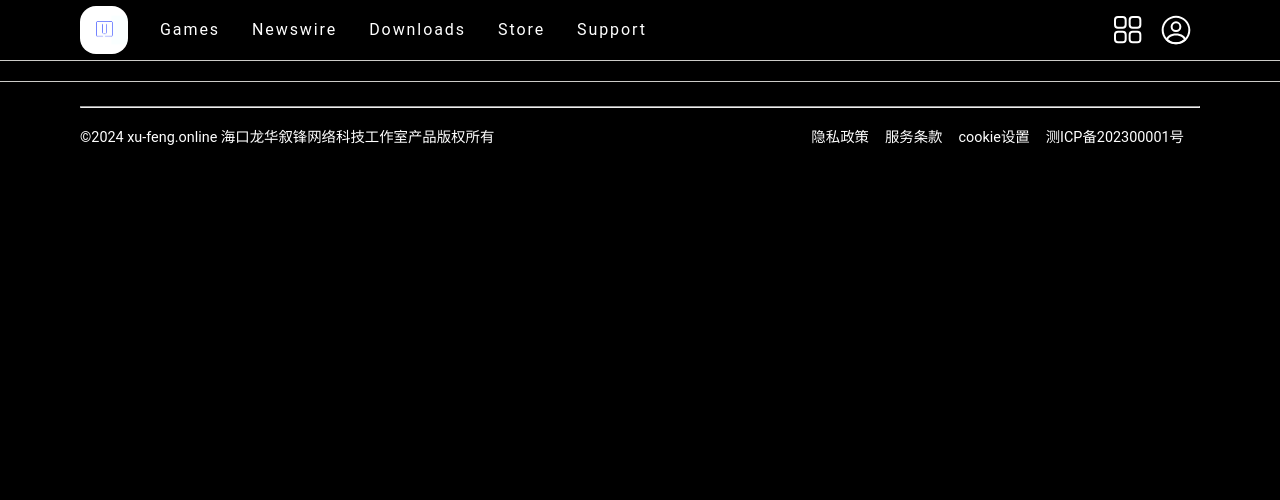
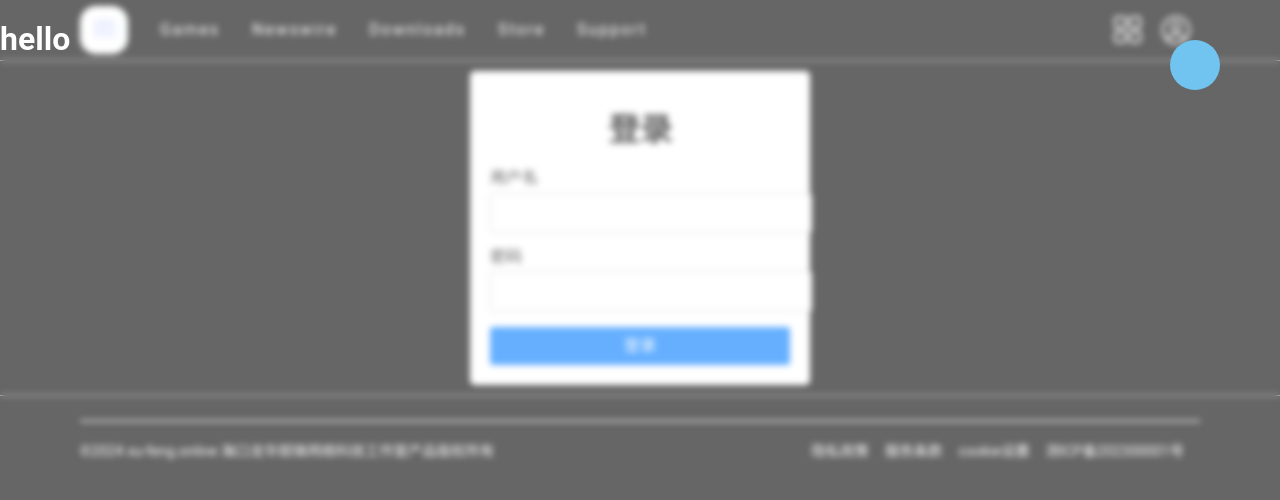
Before and after one commit to yylajsx/RuMem, a Vue app in the folder RUMENG/: page /login in a window 1280 px wide. Both pictures are taken after a click on the icon 1176 px from the left and 30 px from the top of the page. Shown: the top 500 px of the page. Built offline with nearby package versions, Linux system fonts and the light colour scheme; a web font is replaced by a local one.

Commit message:
优化遮罩层滚动问题，添加Teleport功能

```diff
--- a/RUMENG/src/App.vue
+++ b/RUMENG/src/App.vue
@@ -25,13 +25,11 @@ watchEffect(() => {
 
 })
 
-// let showOverlay =ref(true)
 
 
 </script>
 
 <template>
-  <!--  <Overlay v-model:show="showOverlay"/>-->
   <!--  首屏动画背景-->
   <VideoBackground v-show="bgShow"/>
   <div id="context">
--- a/RUMENG/src/components/NavBar.vue
+++ b/RUMENG/src/components/NavBar.vue
@@ -1,5 +1,6 @@
 <script setup>
 import {ref} from "vue";
+import Overlay from "@/components/Overlay.vue";
 
 // let logoSrc = ref("src/assets/images/logo.png")
 let logoSrc = ref("/logo.png")
@@ -7,13 +8,33 @@ let logoSrc = ref("/logo.png")
 let tabs = ref([{tab: "Games", link: "/"}, {tab: "Newswire", link: "/newswire"}, {tab: "Downloads", link: "/downloads"}
   , {tab: "Store", link: "/store"}, {tab: "Support", link: "/support"}])
 
+let showOverlay = ref(false);
+
 function showInf() {
   let item = localStorage.getItem("token");
   // 未登录处理
   if (!item) {
-
+    showOverlay.value = true;
+    stop();
   }
 }
+
+// 记录页面滚动位置
+const pageLocation = ref(0);
+
+// 禁止滚动-在显示遮罩层的时候调用
+function stop(e) {
+  let scrollTop = window.scrollY;//滚动的高度；
+  console.log(scrollTop)
+  pageLocation.value = scrollTop;
+  document.body.style.position = 'fixed';
+  document.body.style.top = '-' + scrollTop + 'px';
+};
+
+
+// function update(states) {
+//   showOverlay.value = states;
+// }
 
 </script>
 
@@ -38,6 +59,11 @@ function showInf() {
       </div>
       <div class="action">
         <svg-icon name="Avatar" @click="showInf"></svg-icon>
+        <!--        <Overlay :show="showOverlay" @updateStates="update">-->
+        <!--        <Overlay :modelValue="showOverlay" @update:modelValue="update">-->
+        <Overlay v-model="showOverlay" :pageLocation="pageLocation">
+          <h1>hello</h1>
+        </Overlay>
       </div>
     </div>
   </div>
--- a/RUMENG/src/components/Overlay.vue
+++ b/RUMENG/src/components/Overlay.vue
@@ -1,50 +1,45 @@
 <!-- Overlay.vue -->
 <!--遮罩层-->
 <template>
-  <div v-if="show" class="overlay">
-    <div class="closeBtn" @click="close"></div>
-    <div class="main-context">
-      <slot></slot>
+  <Teleport to="body">
+    <div v-if="modelValue" class="overlay">
+      <!--    关闭遮罩层按钮-->
+      <div class="closeBtn" @click="close"></div>
+      <!--    遮罩层内容-->
+      <div class="main-context">
+        <slot></slot>
+      </div>
     </div>
-  </div>
+  </Teleport>
 </template>
 
 <script setup>
-defineProps({
-  show: {
+
+let props = defineProps({
+  modelValue: {
     type: Boolean,
     default: false
+  },
+  pageLocation: {
+    type: Number,
+    default: 0
   }
 })
-import {ref} from 'vue';
+
+let emits = defineEmits(['update:modelValue'])
 
 // 关闭遮罩层
 function close() {
-  // this.show = false;
+  emits('update:modelValue', false)
   move();
 }
-
-// 更新遮罩层状态
-function updateVisible(newVisible) {
-  isVisible.value = newVisible;
-}
-
-// 记录页面滚动位置
-const pageLocation = ref('');
-
-// 禁止滚动-在显示遮罩层的时候调用
-function stop(e) {
-  let scrollTop = window.scrollY;//滚动的高度；
-  pageLocation.value = scrollTop;
-  document.body.style.position = 'fixed';
-  document.body.style.top = '-' + scrollTop + 'px';
-};
 
 // 取消滑动限制-在关闭遮罩层的时候调用
 function move() {
   document.body.style.position = 'static';
-  window.scrollTo(0, pageLocation.value);
+  window.scrollTo(0, props.pageLocation);
 }
+
 </script>
 
 <style scoped>
--- a/RUMENG/src/views/LoginView.vue
+++ b/RUMENG/src/views/LoginView.vue
@@ -1,20 +1,9 @@
 <script setup>
-import Overlay from "@/components/Overlay.vue";
 
-let isLoggedIn = false;
-
-function openModal() {
-  isLoggedIn = true;
-}
-
-function closeModal() {
-  isLoggedIn = false;
-}
 </script>
 
 <template>
   <div class="login-container">
-    <Overlay>
       <div class="login-box">
         <h1>登录</h1>
         <form>
@@ -29,7 +18,6 @@ function closeModal() {
           <button type="submit">登录</button>
         </form>
       </div>
-    </Overlay>
 
   </div>
 </template>
```
